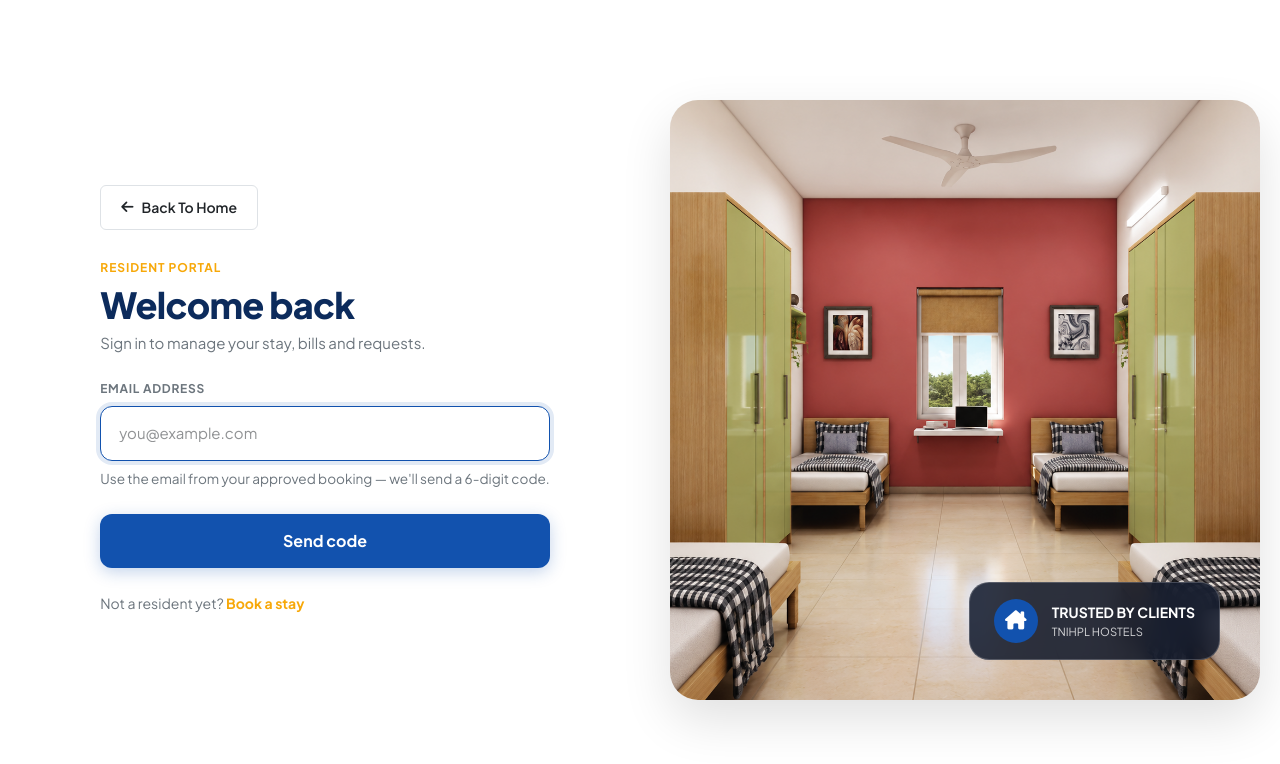
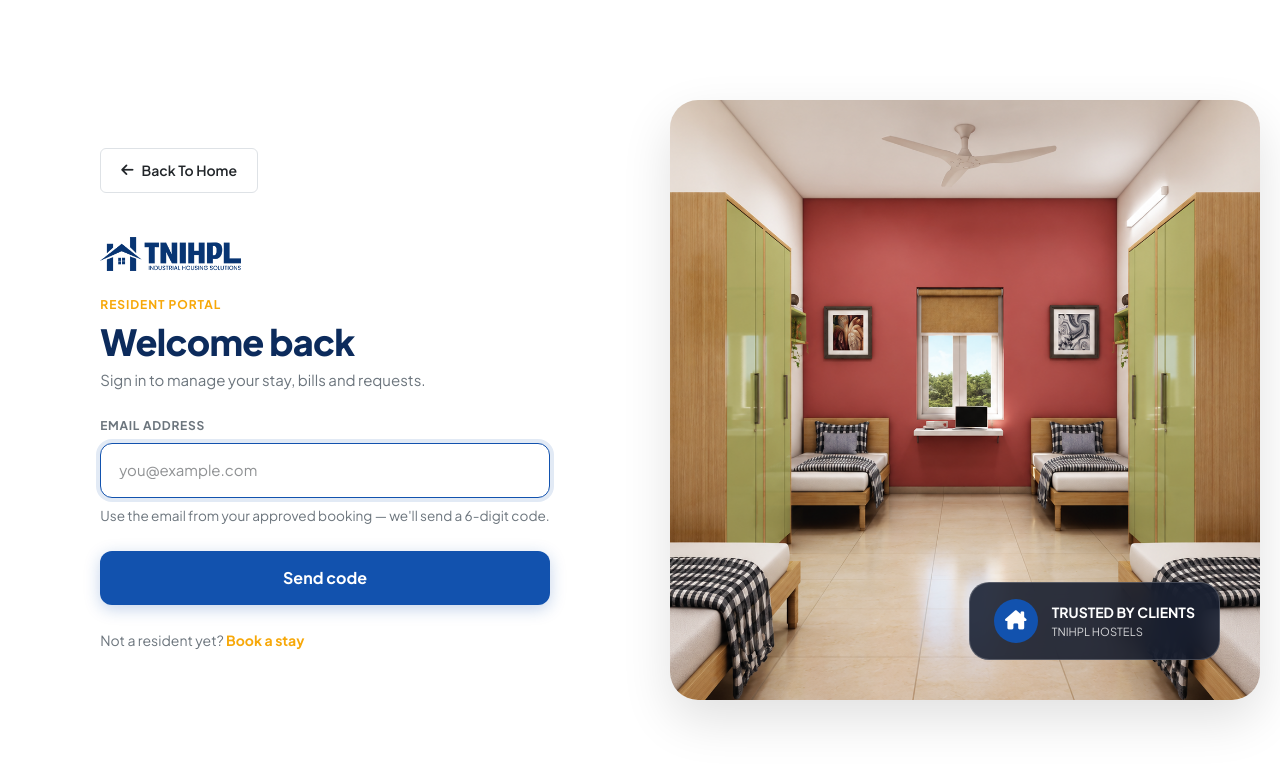
Before and after one commit to JeevaST34/TNIHPL-MAIN, a Next.js app: page /portal/login in a window 1280 px wide. Shown: the top 764 px of the page. Built offline with nearby package versions, Linux system fonts and the light colour scheme; no server answers; a small style sheet from the web is missing; a web font is replaced by a local one.

Commit message:
second commit - login, home page

```diff
--- a/src/app/portal/login/page.tsx
+++ b/src/app/portal/login/page.tsx
@@ -50,6 +50,20 @@ export default function ResidentLogin() {
           <Link href="/" className="btn-back-home">
             <i className="fa-solid fa-arrow-left"></i> Back To Home
           </Link>
+
+          <div className="login-logo-wrap" style={{ marginBottom: "24px", marginTop: "16px", textAlign: "left" }}>
+            <Link href="/">
+              <img
+                src="/images/logo.png"
+                alt="TNIHPL Logo"
+                style={{
+                  height: "34px",
+                  objectFit: "contain",
+                  filter: "brightness(0) saturate(100%) invert(14%) sepia(52%) saturate(3015%) hue-rotate(204deg) brightness(96%) contrast(98%)"
+                }}
+              />
+            </Link>
+          </div>
 
           <div style={{ fontSize: "0.75rem", fontWeight: 700, textTransform: "uppercase", letterSpacing: "0.08em", color: "var(--accent-color)", marginBottom: "8px" }}>
             RESIDENT PORTAL
--- a/src/styles/style.css
+++ b/src/styles/style.css
@@ -103,7 +103,7 @@ section:nth-of-type(even) {
   padding-top: 140px;
   padding-bottom: 120px;
   background:
-    linear-gradient(150deg, rgba(4, 15, 36, 0.97) 0%, rgba(8, 31, 74, 0.92) 45%, rgba(10, 40, 95, 0.88) 75%, rgba(5, 18, 42, 0.96) 100%),
+    linear-gradient(150deg, rgba(4, 15, 36, 0.93) 0%, rgba(8, 31, 74, 0.83) 45%, rgba(10, 40, 95, 0.68) 75%, rgba(5, 18, 42, 0.5) 100%),
     url('/images/image_6.png') center/cover no-repeat;
   color: var(--bg-white);
   /* clip-path: ellipse(108% 100% at 50% 0%); */
```
